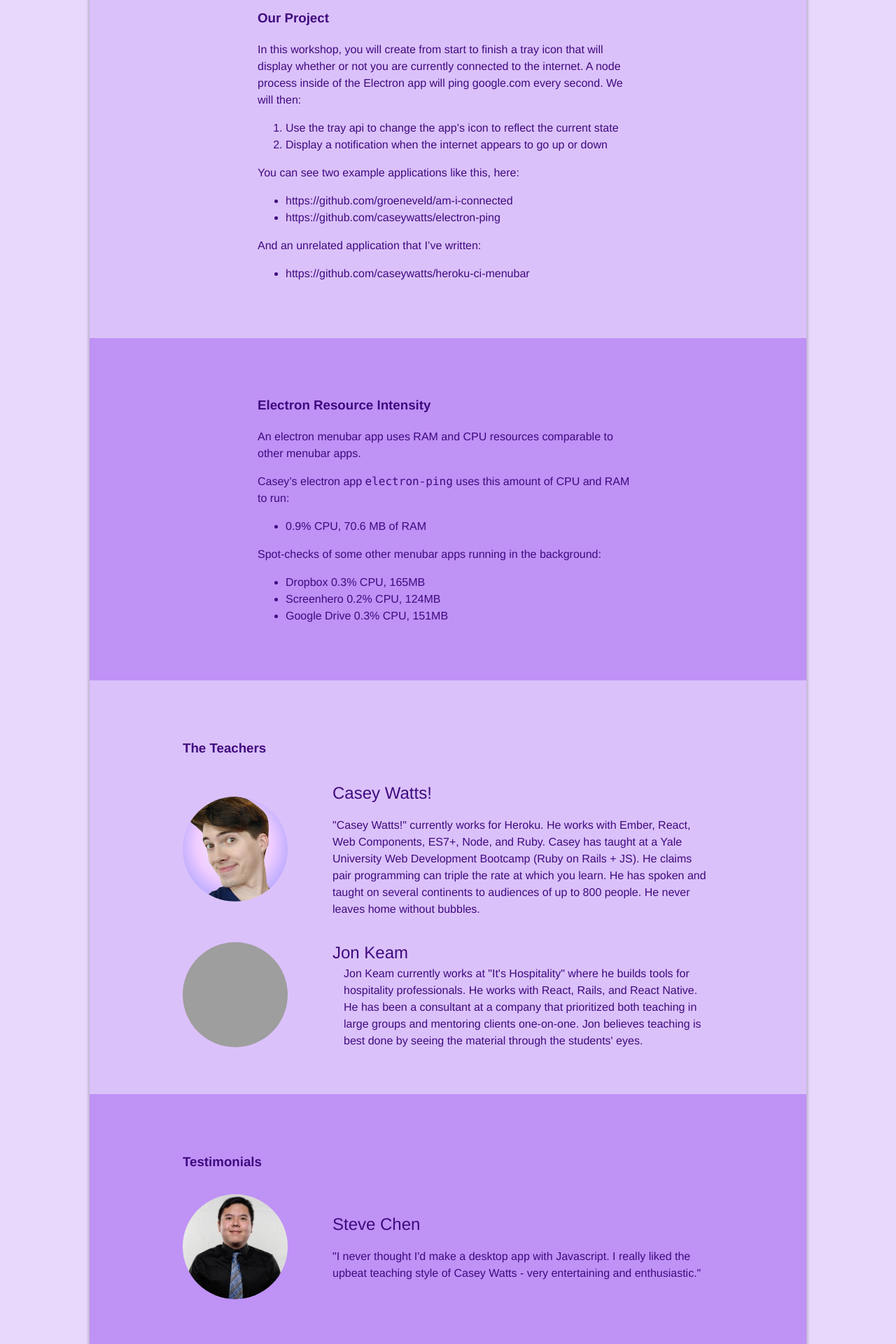
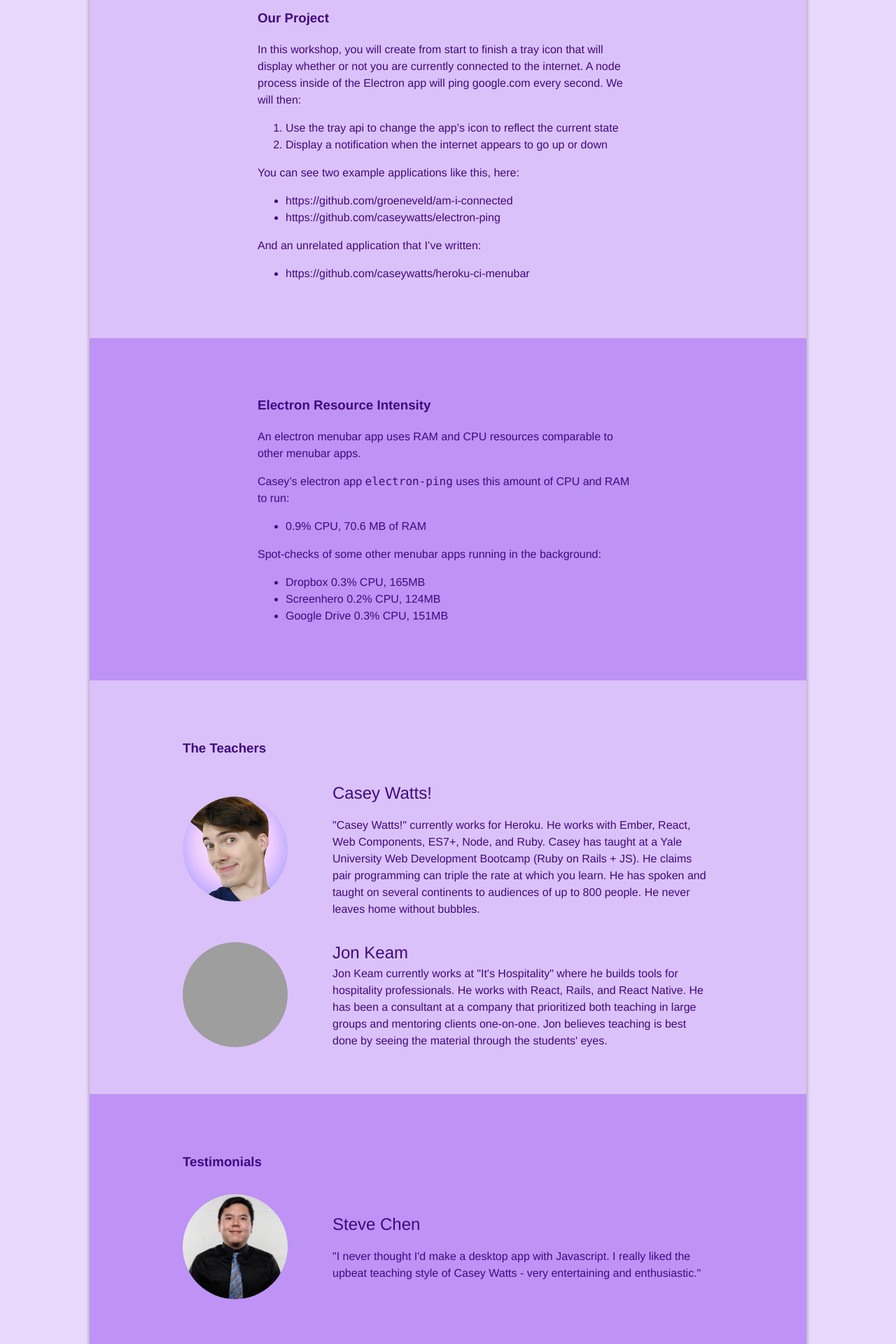
Before and after one commit to learnshinythings/learnshinythings.github.io, a Jekyll site: the page built from electron.md, in a window 1280 px wide. Shown: the part 2050-3970 px from the top of the page at 70% size. Built offline with Jekyll 4.4.1, drawn with Linux system fonts in a browser that asks for light colours; nearby versions of some CDN libraries; grey boxes are pictures that could not be loaded.

Commit message:
remove whitespace

```diff
--- a/electron.md
+++ b/electron.md
@@ -127,7 +127,7 @@ Spot-checks of some other menubar apps running in the background:
   <img src="/headshot-jon.png" class="headshot">
   <div class="ml5 measure-wide">
     <div class="f3">Jon Keam</div>
-    <div class="f5 ml3">Jon Keam currently works at "It's Hospitality" where he builds tools for hospitality professionals. He works with React, Rails, and React Native. He has been a consultant at a company that prioritized both teaching in large groups and mentoring clients one-on-one. Jon believes teaching is best done by seeing the material through the students' eyes.</div>
+    <div class="f5">Jon Keam currently works at "It's Hospitality" where he builds tools for hospitality professionals. He works with React, Rails, and React Native. He has been a consultant at a company that prioritized both teaching in large groups and mentoring clients one-on-one. Jon believes teaching is best done by seeing the material through the students' eyes.</div>
   </div>
 </div>
 
```
